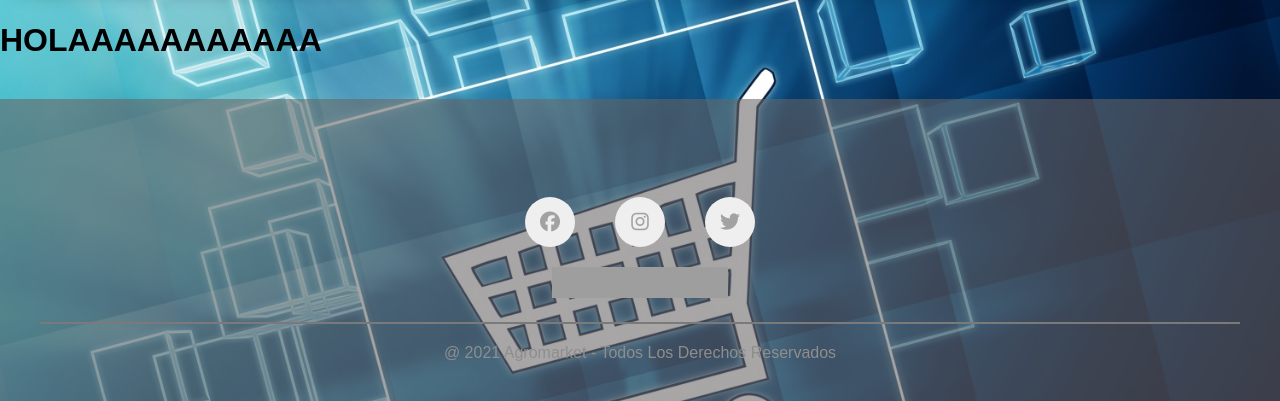
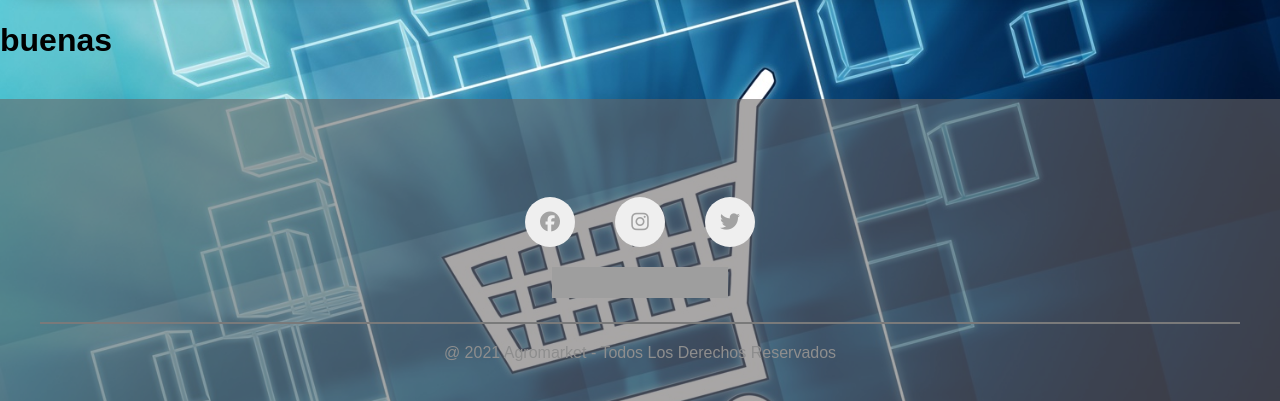
Before and after one commit to jcmarilaf/Agromarket, a Django app: page / in a window 1280 px wide. Shown: the part 80-481 px from the top of the page. Run offline with Django 3.2, Linux system fonts and the light colour scheme; some libraries are stand-ins or nearby versions; grey boxes are pictures that could not be loaded.

Commit message:
cambio de titulo

```diff
--- a/templates/home.html
+++ b/templates/home.html
@@ -8,7 +8,7 @@
     <div class="row">
         <div class="col">
             <hr><hr><hr><hr><hr><hr><br><br><br><br><br>
-            <h1>HOLAAAAAAAAAAA</h1>
+            <h1>buenas</h1>
         </div>
     </div>
 
```
